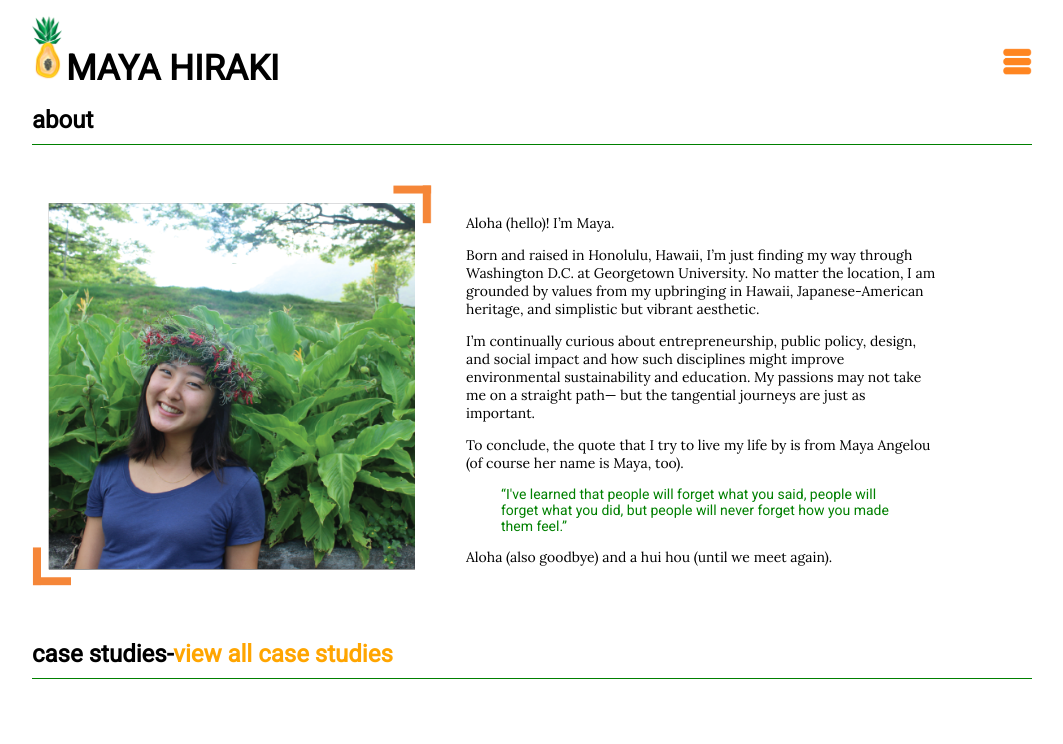
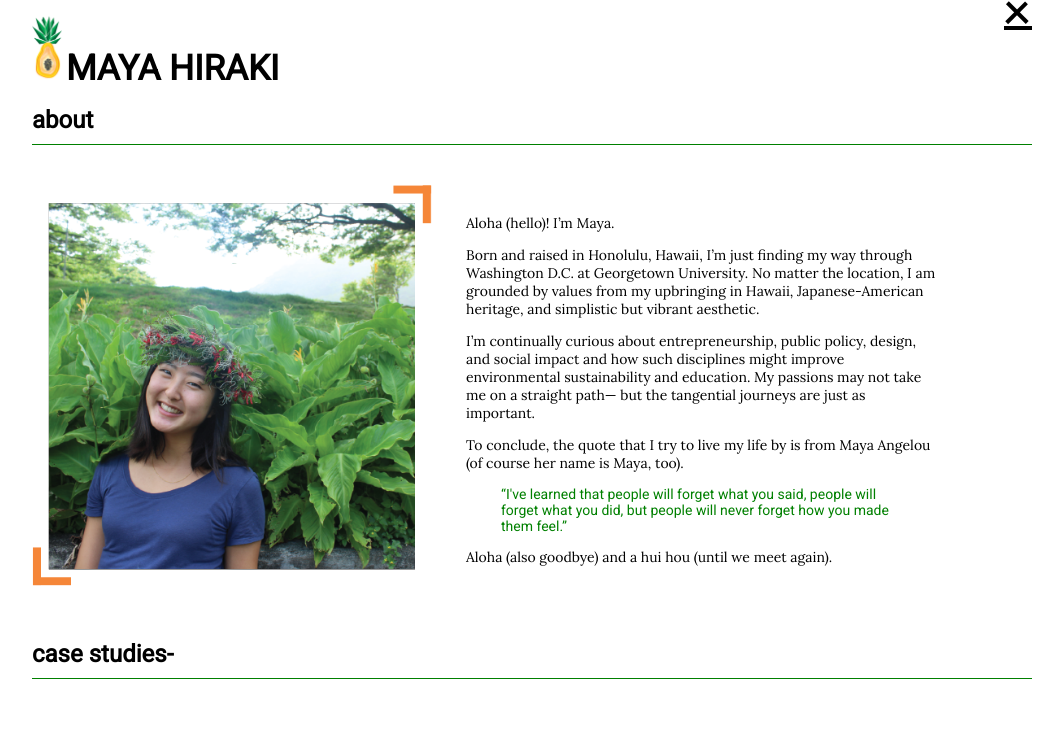
Before and after one commit to mhiraki/maya-website, a plain HTML site: page index.html in a window 1280 px wide. Shown: the top 744 px of the page, without its empty margins (76-1139 px from the left). Drawn offline with Linux system fonts and the light colour scheme.

Commit message:
6/14 edit

```diff
--- a/app.js
+++ b/app.js
@@ -0,0 +1 @@
+alert ("this is connected");
--- a/index.html
+++ b/index.html
@@ -14,15 +14,21 @@
             <div class="header">
                <h1 id="name">MAYA HIRAKI</h1>
             </div>
-            <div id="hamburger-container" class="header">
-               <img id="hamburger" src="hamburger.png"/>
-            </div>
-         </div>
+            <div id="burger">
+            	<input class="burger-check" id="burger-check" type="checkbox"><label for="burger-check" class="burger"></label>
+				<nav id="navigation1" class="navigation">
+  				<ul>
+    				<li><a href="#about-header">about</a></li>
+				    <li><a href="#case-studies-header">case studies</a></li>
+				    <li><a href="#contact-me-container">contact</a></li>
+  				</ul>
+				</nav>
+			</div>
       </header>
 
-      <div>
+      <div class="site-wrap">
          <div>
-            <h2>about</h2>
+            <h2 id="about-header">about</h2>
          </div>
          <div class= "about">
             <img id= "maya-picture" src="mayapic.png"/>
@@ -39,7 +45,7 @@
          </div>
       </div>
       <div>
-         <h2>case studies-<a href="#">view all case studies</a></h2>
+         <h2 id="case-studies-header">case studies-<a href="#">view all case studies</a></h2>
       </div>
       <div id="case-studies-container">
          <div class="container">
@@ -61,7 +67,7 @@
                <h3>Aakash Ganga</h3>
                <img id="aakash-ganga-pic" src="aakashganga.webp"/>
                <p>Brownie carrot cake cotton candy pastry bear claw dragée pudding macaroon croissant. Muffin sweet roll candy. Tart gingerbread wafer bear claw chocolate cupcake gummi bears lollipop oat cake. Dragée candy liquorice tiramisu. Sesame snaps bear claw icing. Wafer ice cream cheesecake fruitcake brownie danish croissant pie. Danish jelly-o pastry bear claw. Croissant biscuit cookie brownie brownie lollipop. Dessert cookie halvah pudding cotton candy donut cotton candy sweet. Gummi bears caramels macaroon carrot cake wafer icing. Chocolate cake macaroon tart toffee gingerbread chocolate cake danish. Chocolate cake carrot cake caramels gummi bears sesame snaps marshmallow marzipan.</p>
-               <button class="case-studies-button"><a href="https://docs.google.com/document/d/1zM--LVjKLt1UMv_fx-p4RUUj7Du8p_1VPbUGLyVHD5E/edit">LINK TO DELIVERABLE</a></button>
+               <button class="case-studies-button"><a href="FinalDeliverable.pdf">LINK TO PDF</a></button>
             </article>
          </div>
       </div>
@@ -79,4 +85,5 @@
       </footer>
     </div>
    </body>
+   <script src="app.js"></script>
 </html>
--- a/styles.css
+++ b/styles.css
@@ -1,7 +1,7 @@
 @import url('https://fonts.googleapis.com/css?family=Roboto');
 @import url('https://fonts.googleapis.com/css?family=Lora');
 @media only screen and (min-width: 500px) {
-    body{
+    body {
         background-color: white;
     }
     #entire-container {
@@ -49,13 +49,6 @@
     }
     #name {
         padding-top: 20px;
-    }
-    #hamburger-container {
-        float: right;
-        padding-top: 40px;
-    }
-    #hamburger {
-        width: 30px;
     }
     .about {
         display: inline-block;
@@ -105,9 +98,94 @@
         text-align: center;
         padding-top: 30px;
     }
+    #burger{
+        float:right;
+        text-align: right;
+        line-height: 150%;
+        font-family: 'Roboto', sans-serif;
+        font-size: 18px;
+    }
+    ul {
+        list-style-type: none;
+    }
+    .burger {
+        display: inline-block;
+        border: 0;
+        background: none;
+        outline: 0;
+        padding: 0;
+        cursor: pointer;
+        border-bottom: 4px solid currentColor;
+        width: 28px;
+        transition: border-bottom 1s ease-in-out;
+        -webkit-transition: border-bottom 1s ease-in-out;
+    }
+    .burger:before {
+        content: "";
+        display: block;
+        border-bottom: 4px solid currentColor;
+        width: 100%;
+        margin-bottom: 5px;
+        transition: transform 0.5s ease-in-out;
+        -webkit-transition: -webkit-transform 0.5s ease-in-out;
+    }
+    .burger:after {
+        content: "";
+        display: block;
+        border-bottom: 4px solid currentColor;
+        width: 100%;
+        margin-bottom: 5px;
+        transition: transform 0.5s ease-in-out;
+        -webkit-transition: -webkit-transform 0.5s ease-in-out;
+    }
+    }
+    .burger-check {
+        display: none;
+    }
+    .burger-check:checked ~ .burger {
+        border-bottom: 4px solid transparent;
+        transition: border-bottom 0.8s ease-in-out;
+        -webkit-transition: border-bottom 0.8s ease-in-out;
+    }
+    .burger:before {
+        transform: rotate(-405deg) translateY(1px) translateX(-3px);
+        -webkit-transform: rotate(-405deg) translateY(1px) translateX(-3px);
+        transition: transform 0.5s ease-in-out;
+        -webkit-transition: -webkit-transform 0.5s ease-in-out;
+    }
+    .burger:after {
+        transform: rotate(405deg) translateY(-4px) translateX(-5px);
+        -webkit-transform: rotate(405deg) translateY(-4px) translateX(-5px);
+        transition: transform 0.5s ease-in-out;
+        -webkit-transition: -webkit-transform 0.5s ease-in-out;
+    }
+    .navigation {
+        overflow: hidden;
+        max-height: 0;
+        transition: max-height 0.5s ease-in-out;
+    }
+    .burger-check:checked ~ .navigation {
+        max-height: 500px;
+        transition: max-height 0.5s ease-in-out;
 }
-@media only screen and (max-width: 500px) {
-    body{
-        background-color: white;
-    }
+a:link {
+    color: white;
+    background-color: transparent;
+    text-decoration: none;
 }
+
+a:visited {
+    background-color: transparent;
+    text-decoration: none;
+}
+
+a:hover {
+    color: red;    background-color: transparent;
+    text-decoration: none;
+}
+
+a:active {
+
+    background-color: transparent;
+    text-decoration: underline;
+}
```
Also changed, not shown: 2 other files.
